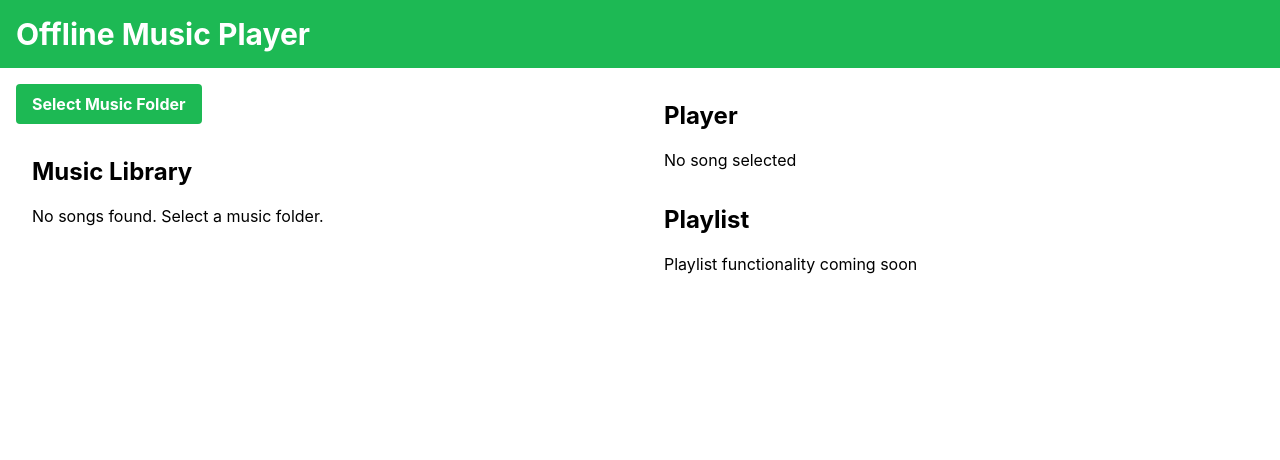
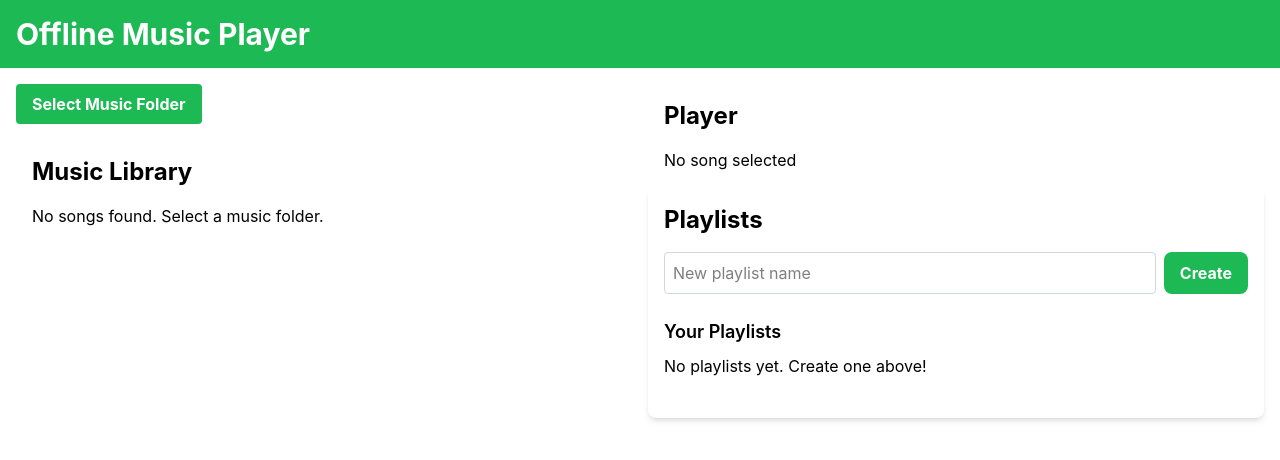
Before and after one commit to build-africa-eng/offline-music-player-pwa, a React (Vite) app: page / in a window 1280 px wide. Shown: the top 460 px of the page. Built offline with nearby package versions, Linux system fonts and the light colour scheme.

Commit message:
Update Playlist.jsx

```diff
--- a/src/components/Playlist.jsx
+++ b/src/components/Playlist.jsx
@@ -1,9 +1,179 @@
-import { useState } from 'react';
-function Playlist() {
+import { useState, useEffect } from 'react';
+import { getPlaylists, addPlaylist, updatePlaylist, deletePlaylist, getSongById } from '../lib/indexedDB';
+
+function Playlist({ onSongSelect }) {
+  const [playlists, setPlaylists] = useState([]);
+  const [newPlaylistName, setNewPlaylistName] = useState('');
+  const [selectedPlaylistId, setSelectedPlaylistId] = useState(null);
+  const [playlistSongs, setPlaylistSongs] = useState([]);
+  const [error, setError] = useState(null);
+
+  // Load playlists on mount
+  useEffect(() => {
+    async function loadPlaylists() {
+      try {
+        const playlistList = await getPlaylists();
+        setPlaylists(playlistList);
+      } catch (err) {
+        console.error('Error loading playlists:', err);
+        setError('Failed to load playlists.');
+      }
+    }
+    loadPlaylists();
+  }, []);
+
+  // Load songs for selected playlist
+  useEffect(() => {
+    async function loadPlaylistSongs() {
+      if (!selectedPlaylistId) {
+        setPlaylistSongs([]);
+        return;
+      }
+      try {
+        const playlist = playlists.find(p => p.id === selectedPlaylistId);
+        if (playlist) {
+          const songs = await Promise.all(
+            playlist.songIds.map(async id => await getSongById(id))
+          );
+          setPlaylistSongs(songs.filter(song => song));
+        }
+      } catch (err) {
+        console.error('Error loading playlist songs:', err);
+        setError('Failed to load playlist songs.');
+      }
+    }
+    loadPlaylistSongs();
+  }, [selectedPlaylistId, playlists]);
+
+  const handleCreatePlaylist = async (e) => {
+    e.preventDefault();
+    if (!newPlaylistName.trim()) {
+      setError('Playlist name is required.');
+      return;
+    }
+    try {
+      setError(null);
+      await addPlaylist({ name: newPlaylistName.trim() });
+      setNewPlaylistName('');
+      const updatedPlaylists = await getPlaylists();
+      setPlaylists(updatedPlaylists);
+    } catch (err) {
+      console.error('Error creating playlist:', err);
+      setError('Failed to create playlist.');
+    }
+  };
+
+  const handleDeletePlaylist = async (id) => {
+    try {
+      setError(null);
+      await deletePlaylist(id);
+      setPlaylists(playlists.filter(p => p.id !== id));
+      if (selectedPlaylistId === id) setSelectedPlaylistId(null);
+    } catch (err) {
+      console.error('Error deleting playlist:', err);
+      setError('Failed to delete playlist.');
+    }
+  };
+
+  const handleRemoveSong = async (songId) => {
+    try {
+      setError(null);
+      const playlist = playlists.find(p => p.id === selectedPlaylistId);
+      if (playlist) {
+        playlist.songIds = playlist.songIds.filter(id => id !== songId);
+        await updatePlaylist(playlist);
+        setPlaylists(playlists.map(p => p.id === playlist.id ? playlist : p));
+        setPlaylistSongs(playlistSongs.filter(song => song.id !== songId));
+      }
+    } catch (err) {
+      console.error('Error removing song from playlist:', err);
+      setError('Failed to remove song.');
+    }
+  };
+
   return (
-    <div className="p-4 bg-background text-text">
-      <h2 className="text-2xl font-bold mb-4">Playlist</h2>
-      <p className="text-text">Playlist functionality coming soon</p>
+    <div className="p-4 bg-background text-text rounded-lg shadow-md">
+      <h2 className="text-2xl font-bold mb-4">Playlists</h2>
+      {error && <p className="text-accent mb-4" role="alert">{error}</p>}
+
+      {/* Create Playlist Form */}
+      <form onSubmit={handleCreatePlaylist} className="mb-6">
+        <div className="flex gap-2">
+          <input
+            type="text"
+            value={newPlaylistName}
+            onChange={(e) => setNewPlaylistName(e.target.value)}
+            placeholder="New playlist name"
+            className="flex-1 p-2 border border-gray-300 rounded text-text bg-background focus:outline-none focus:ring-2 focus:ring-primary"
+          />
+          <button
+            type="submit"
+            className="bg-primary hover:bg-secondary text-white font-bold py-2 px-4 rounded-lg transition-colors"
+          >
+            Create
+          </button>
+        </div>
+      </form>
+
+      {/* Playlist List */}
+      <div className="mb-6">
+        <h3 className="text-lg font-semibold mb-2">Your Playlists</h3>
+        {playlists.length === 0 ? (
+          <p className="text-text">No playlists yet. Create one above!</p>
+        ) : (
+          <ul className="space-y-2">
+            {playlists.map(playlist => (
+              <li key={playlist.id} className="flex items-center justify-between">
+                <button
+                  onClick={() => setSelectedPlaylistId(playlist.id)}
+                  className={`text-left flex-1 p-2 rounded hover:bg-primary hover:text-white transition-colors ${selectedPlaylistId === playlist.id ? 'bg-primary text-white' : ''}`}
+                >
+                  {playlist.name} ({playlist.songIds.length} songs)
+                </button>
+                <button
+                  onClick={() => handleDeletePlaylist(playlist.id)}
+                  className="ml-2 text-accent hover:text-red-700 transition-colors"
+                  aria-label={`Delete ${playlist.name}`}
+                >
+                  Delete
+                </button>
+              </li>
+            ))}
+          </ul>
+        )}
+      </div>
+
+      {/* Selected Playlist Songs */}
+      {selectedPlaylistId && (
+        <div>
+          <h3 className="text-lg font-semibold mb-2">
+            {playlists.find(p => p.id === selectedPlaylistId)?.name}
+          </h3>
+          {playlistSongs.length === 0 ? (
+            <p className="text-text">No songs in this playlist.</p>
+          ) : (
+            <ul className="list-disc pl-5 space-y-2">
+              {playlistSongs.map(song => (
+                <li key={song.id} className="flex items-center justify-between">
+                  <button
+                    onClick={() => onSongSelect(song.file)}
+                    className="text-left flex-1 hover:text-primary transition-colors"
+                  >
+                    {song.title} - {song.artist}
+                  </button>
+                  <button
+                    onClick={() => handleRemoveSong(song.id)}
+                    className="ml-2 text-accent hover:text-red-700 transition-colors"
+                    aria-label={`Remove ${song.title} from playlist`}
+                  >
+                    Remove
+                  </button>
+                </li>
+              ))}
+            </ul>
+          )}
+        </div>
+      )}
     </div>
   );
 }
```
